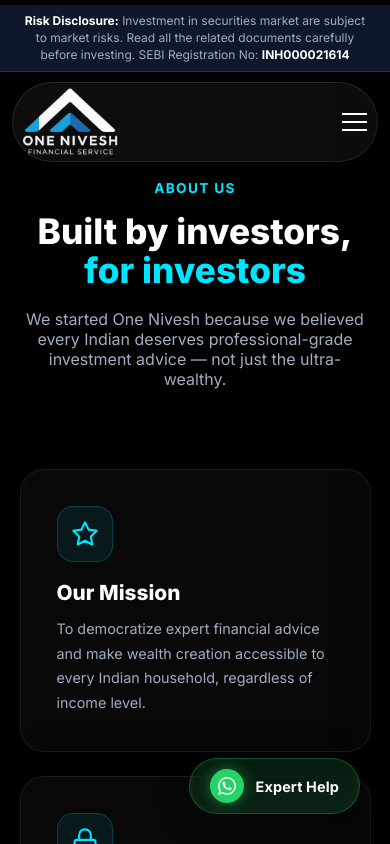
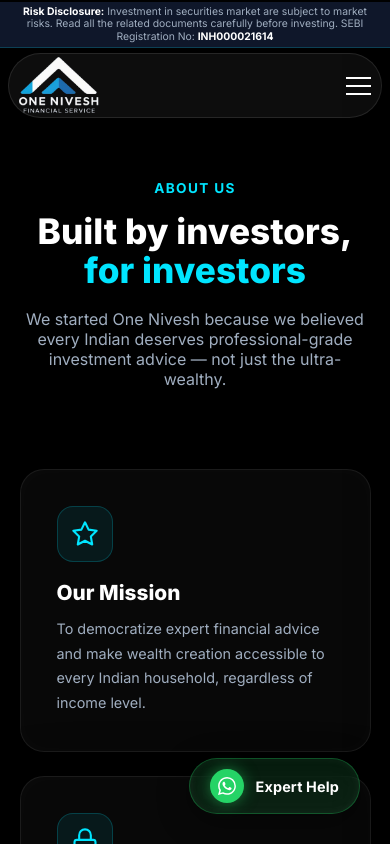
Before and after one commit to rithamonenivesh-crypto/onenivesh1, a Next.js app: page /company in a window 390 px wide. Shown: the top 844 px of the page. Built offline with nearby package versions, Linux system fonts and the light colour scheme.

Commit message:
Refine mobile scaling for navbar and risk disclosure bar

```diff
--- a/src/app/globals.css
+++ b/src/app/globals.css
@@ -48,6 +48,7 @@
     color: var(--text-white);
 }
 
+
 * {
     margin: 0;
     padding: 0;
@@ -56,15 +57,6 @@
 
 .mobile-only {
     display: none !important;
-}
-
-@media (max-width: 1024px) {
-    .mobile-only {
-        display: block !important;
-    }
-    .desktop-only {
-        display: none !important;
-    }
 }
 
 body {
@@ -125,23 +117,43 @@
     display: flex;
     align-items: center;
     justify-content: space-between;
-    margin: 0 auto;
-    transition: padding 0.3s ease;
+    margin: 10px auto 5px; /* Default: 10px top, 5px bottom */
+    transition: all 0.3s ease;
+}
+
+.glass-nav.scrolled {
+    margin: 5px auto; /* Scrolled: 5px top & bottom */
+}
+
+@media (max-width: 1024px) {
+    .mobile-only {
+        display: block !important;
+    }
+    .desktop-only {
+        display: none !important;
+    }
 }
 
 @media (max-width: 768px) {
+    .risk-disclosure-bar {
+        padding: 4px 5% !important;
+        font-size: 0.65rem !important; /* Slightly smaller for mobile */
+        line-height: 1.2 !important;
+    }
+
     .navbar-container {
-        padding: 5px 0 !important;
+        padding: 2px 0 !important;
     }
 
     .glass-nav {
-        padding: 4px 10px !important;
-        width: 94%;
-        min-height: 44px !important;
+        margin: 5px auto 3px !important;
+        padding: 2px 10px !important;
+        width: 96%;
+        min-height: 38px !important; /* Further reduced */
     }
 
     .logo-text img {
-        width: 95px !important;
+        width: 80px !important; /* Slightly smaller logo */
         height: auto !important;
     }
 }
--- a/src/components/Navbar.tsx
+++ b/src/components/Navbar.tsx
@@ -60,12 +60,10 @@
       </div>
 
       <nav
-        className="glass-nav"
+        className={`glass-nav${scrolled ? ' scrolled' : ''}`}
         style={{
           background: scrolled ? 'rgba(0,229,255,0.1)' : 'rgba(255,255,255,0.05)',
           borderColor: scrolled ? 'rgba(0,229,255,0.3)' : 'rgba(255,255,255,0.1)',
-          marginTop: scrolled ? '5px' : '10px',
-          marginBottom: '5px'
         }}
       >
         <div className="nav-left">
```
